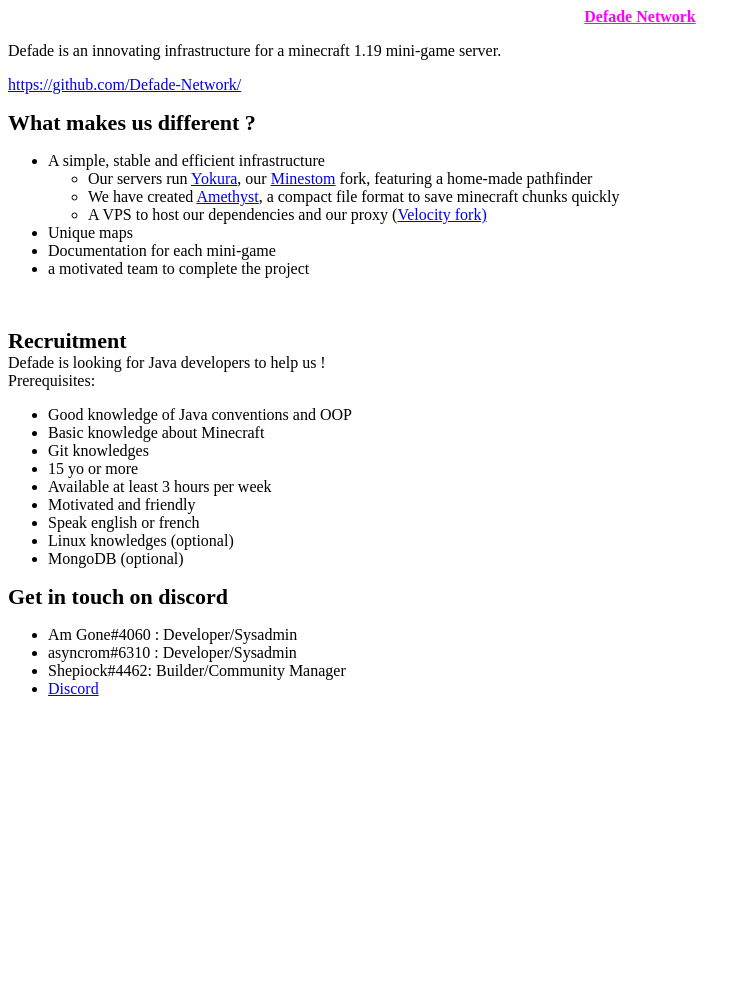
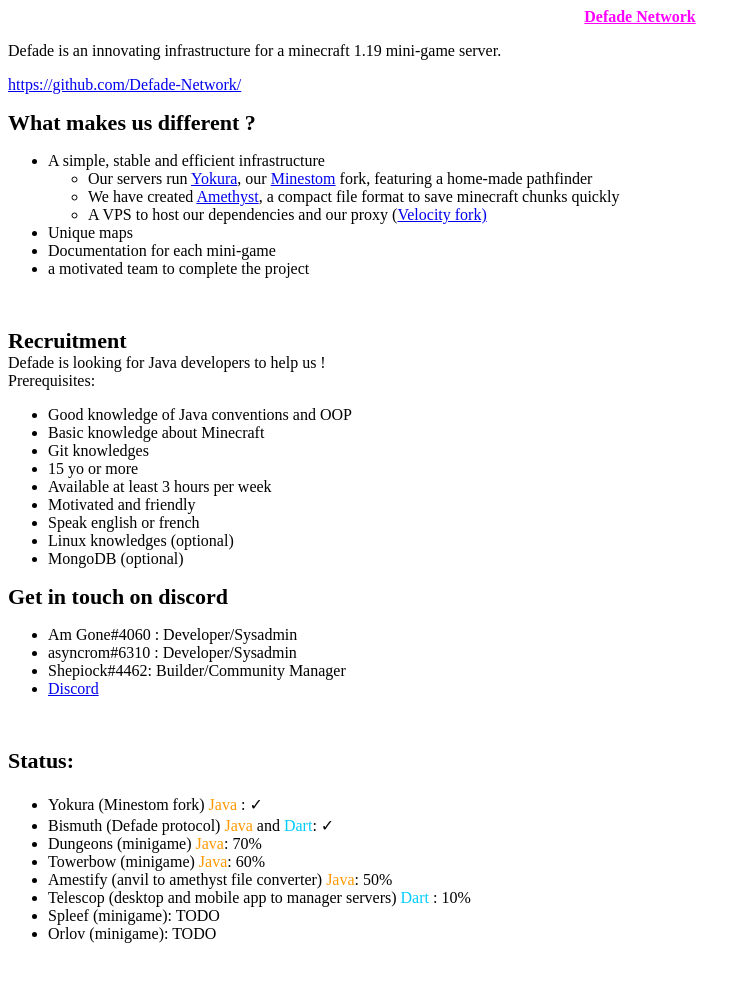
Before and after one commit to Defade-Network-Temp/www, a plain HTML site: page index.html in a window 1280 px wide. Shown: the whole page, without its empty margins (0-751 px from the left). Before the commit the page ends 800 px from the top, so only its background shows below. Drawn offline with Linux system fonts and the light colour scheme.

Commit message:
Update index.html

```diff
--- a/index.html
+++ b/index.html
@@ -5,8 +5,8 @@
 <ul>
 <li data-xf-list-type="ul">A simple, stable and efficient infrastructure<br />
 <ul>
-<li data-xf-list-type="ul">Our servers run <a href="https://github.com/Defade-Network/Yokura" target="_blank">Yokura</a>, our <a href="https://minestom.net/">Minestom</a> fork, featuring a home-made pathfinder</li>
-<li data-xf-list-type="ul">We have created <a href="https://github.com/Defade-Network/Amestify">Amethyst</a>, a compact file format to save minecraft chunks quickly </li>
+<li data-xf-list-type="ul">Our servers run <a href="https://github.com/Defade-Network/Yokura" target="_blank" rel="noopener">Yokura</a>, our <a href="https://minestom.net/">Minestom</a> fork, featuring a home-made pathfinder</li>
+<li data-xf-list-type="ul">We have created <a href="https://github.com/Defade-Network/Amestify">Amethyst</a>, a compact file format to save minecraft chunks quickly</li>
 <li data-xf-list-type="ul">A VPS to host our dependencies and our proxy (<a href="https://github.com/Defade-Network/Velocity">Velocity fork)</a></li>
 </ul>
 </li>
@@ -35,3 +35,15 @@
 <li data-xf-list-type="ul"><a href="https://discord.gg/UUJyJz7GP6" target="_blank" rel="noopener">Discord</a></li>
 </ul>
 <p>&nbsp;</p>
+<p style="text-align: left;"><strong><span style="font-size: 22px;">Status:</span></strong></p>
+<ul>
+<li>Yokura (Minestom fork) <span style="color: #ff9900;">Java</span> : ✓<span style="font-size: 22px;"><br /></span></li>
+<li>Bismuth (Defade protocol) <span style="color: #ff9900;">Java</span> and <span style="color: #00ccff;">Dart</span>: ✓</li>
+<li>Dungeons (minigame) <span style="color: #ff9900;">Java</span>: 70%</li>
+<li>Towerbow (minigame) <span style="color: #ff9900;">Java</span>: 60%</li>
+<li>Amestify (anvil to amethyst file converter) <span style="color: #ff9900;">Java</span>: 50%</li>
+<li>Telescop (desktop and mobile app to manager servers) <span style="color: #00ccff;">Dart</span> : 10%</li>
+<li>Spleef (minigame): TODO</li>
+<li>Orlov (minigame): TODO</li>
+</ul>
+<p>&nbsp;</p>
```
